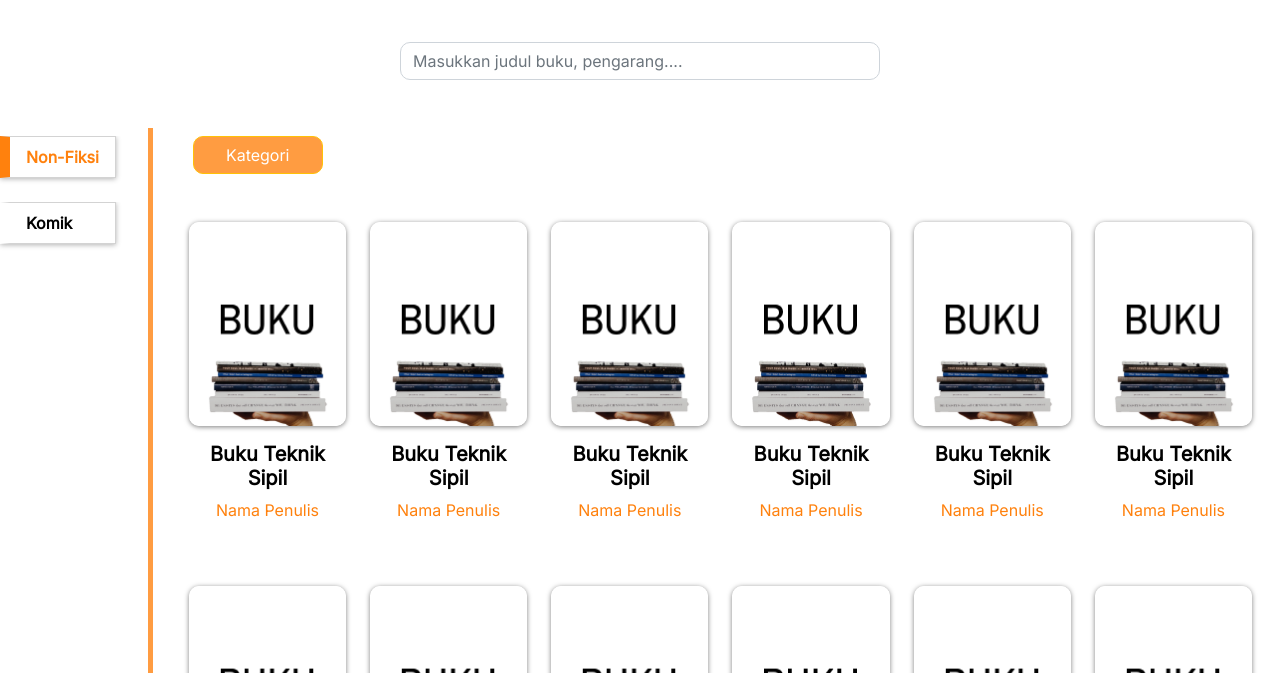
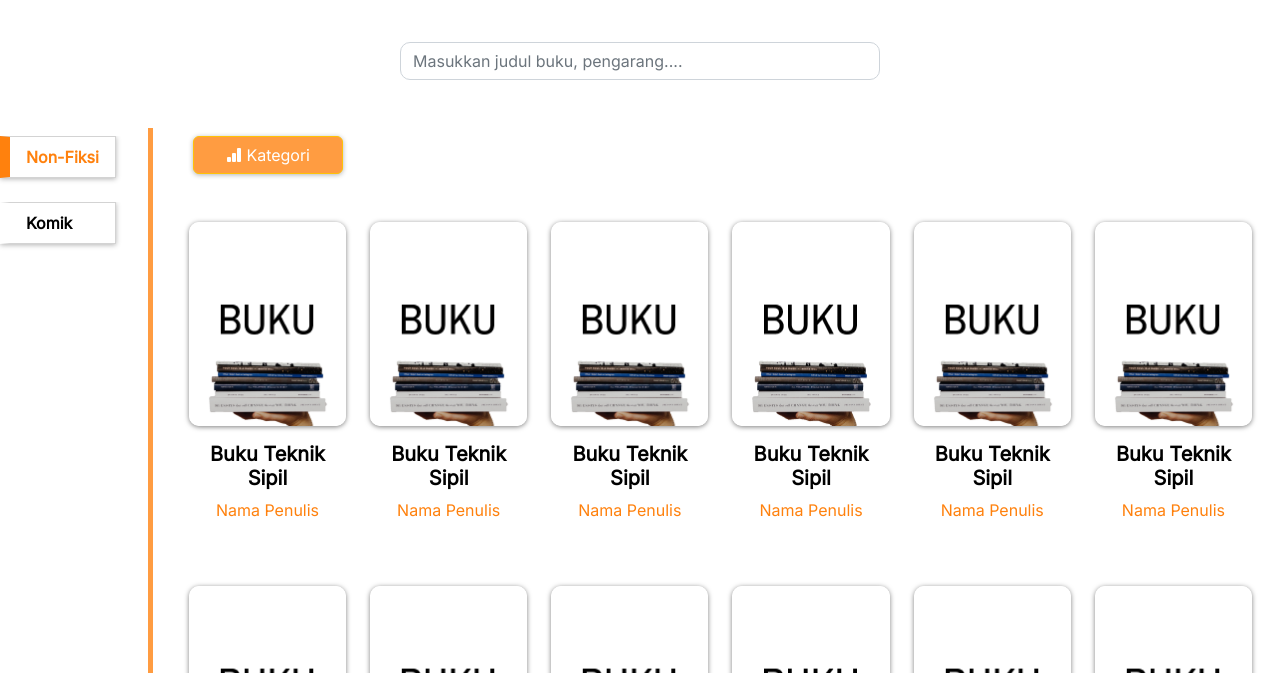
Before and after one commit to shabhizm/Warung-Buku-Bu-Irika, a plain HTML site: page account/e-book.html in a window 1280 px wide. Shown: the part 78-751 px from the top of the page. Drawn offline with nearby package versions, Linux system fonts and the light colour scheme.

Commit message:
Update e-book.html

```diff
--- a/account/e-book.html
+++ b/account/e-book.html
@@ -72,7 +72,12 @@
           </div>
         </div>
         <main class="col ps-md-2 pt-2" style="margin-right: 1rem;border-left: 5px solid #FF9C41;">
-          <button type="button" class="btn btn-warning" data-bs-target="#sidebar" data-bs-toggle="collapse" style="background-color: #FF9C41;color: white;padding-left: 2rem;padding-right: 2rem;border-radius: 10px;margin-left: 2rem;">Kategori</button>
+          <button type="button" class="btn btn-warning" data-bs-target="#sidebar" data-bs-toggle="collapse" style="background-color: #FF9C41;color: white;padding-left: 2rem;padding-right: 2rem;margin-left: 2rem;box-shadow: 0 1px 5px rgba(0, 0, 0, 0.3);">
+            <svg xmlns="http://www.w3.org/2000/svg" width="16" height="16" fill="currentColor" class="bi bi-bar-chart-fill" viewBox="0 0 16 16" style="color: white;margin-bottom: 0.2rem;">
+              <path d="M1 11a1 1 0 0 1 1-1h2a1 1 0 0 1 1 1v3a1 1 0 0 1-1 1H2a1 1 0 0 1-1-1v-3zm5-4a1 1 0 0 1 1-1h2a1 1 0 0 1 1 1v7a1 1 0 0 1-1 1H7a1 1 0 0 1-1-1V7zm5-5a1 1 0 0 1 1-1h2a1 1 0 0 1 1 1v12a1 1 0 0 1-1 1h-2a1 1 0 0 1-1-1V2z"/>
+            </svg>
+            Kategori
+          </button>
           <div class="row text-center" style="margin-left: 1rem;">
             <div class="col-sm mt-5">
               <a href="preview.html" style="text-decoration: none;color: black;">
```
